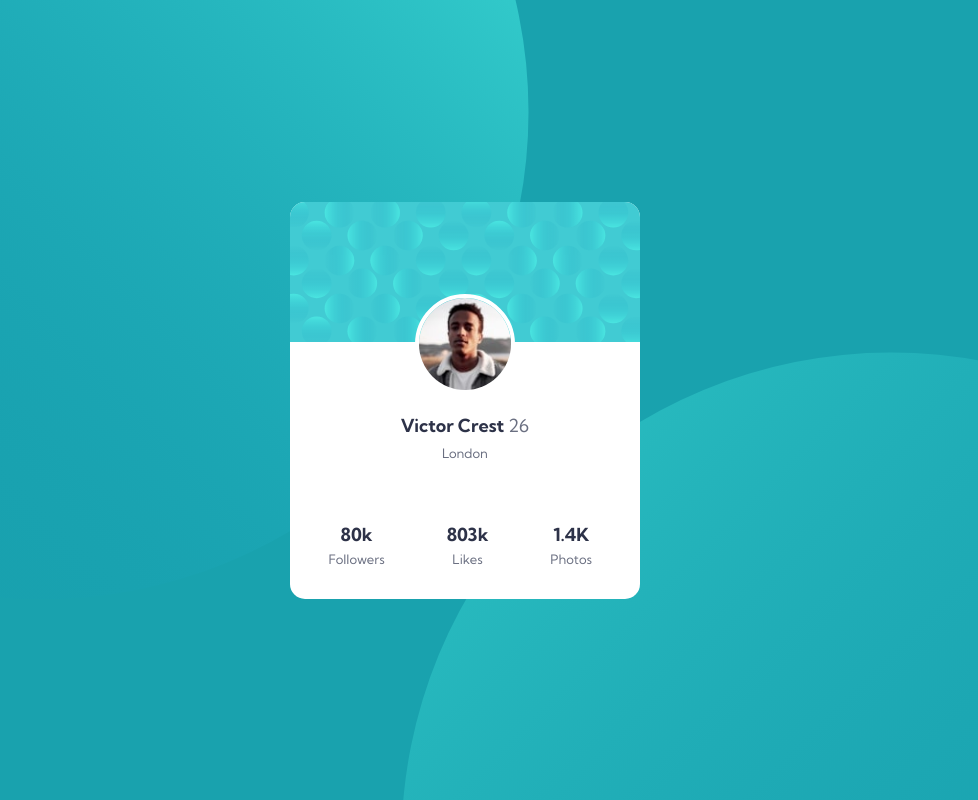
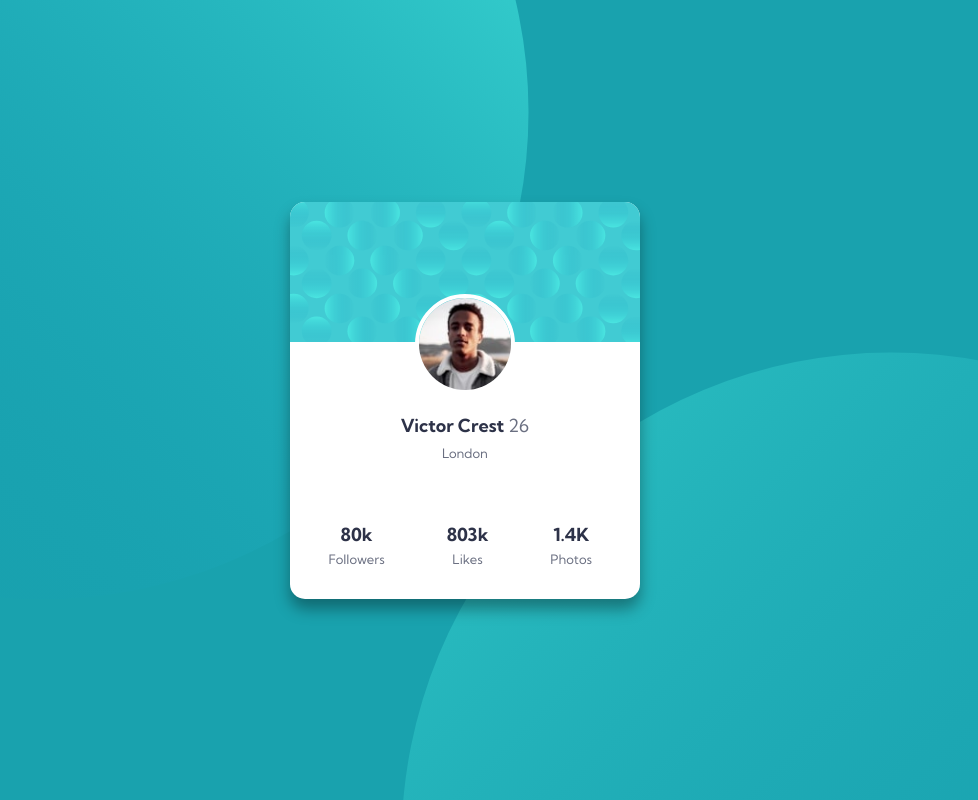
Before and after one commit to ZJStrinic/Profile-card-component, a plain HTML site: page index.html in a window 1280 px wide. Shown: the whole page, without its empty margins (175-1153 px from the left). Drawn offline with Linux system fonts and the light colour scheme.

Commit message:
Update style.css

```diff
--- a/style.css
+++ b/style.css
@@ -29,6 +29,7 @@ body {
     text-align: center;
 }
 .wrapper {
+    box-shadow: rgba(0, 0, 0, 0.35) 0px 10px 15px;
     max-width: 420px;
     background-color: #FFF;
     border-radius: 15px;
```
